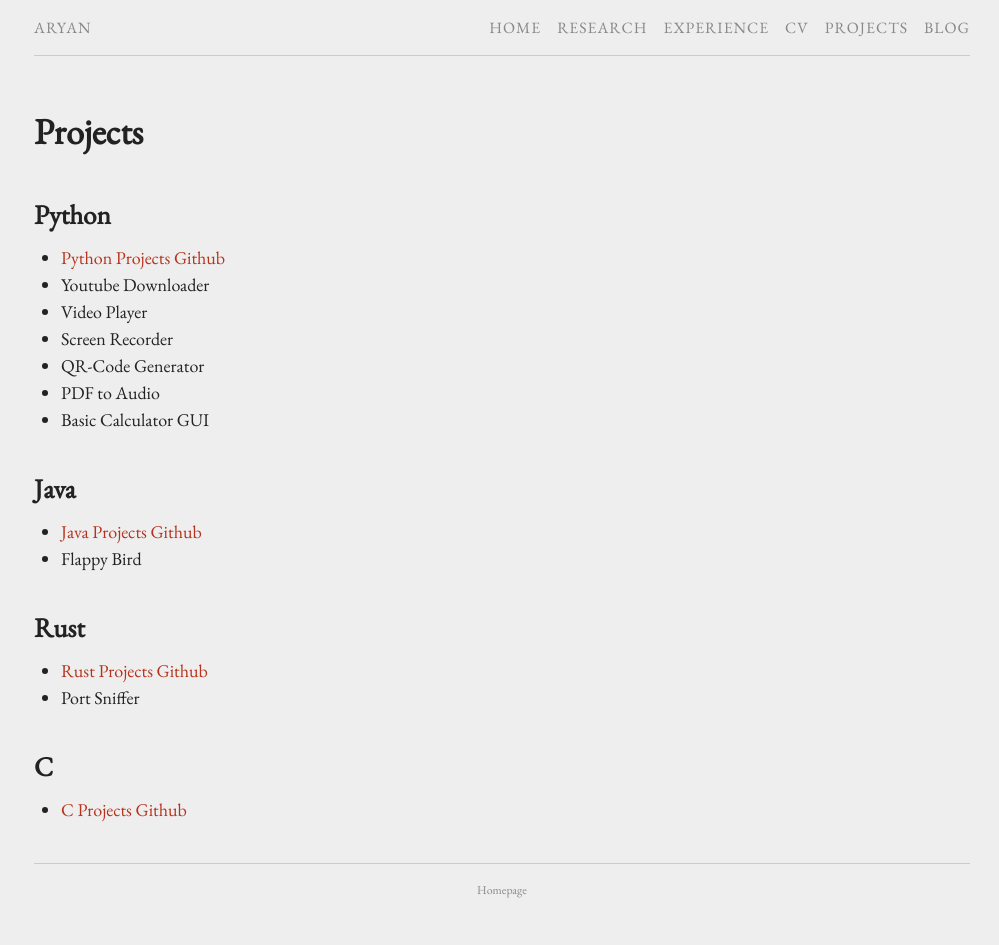
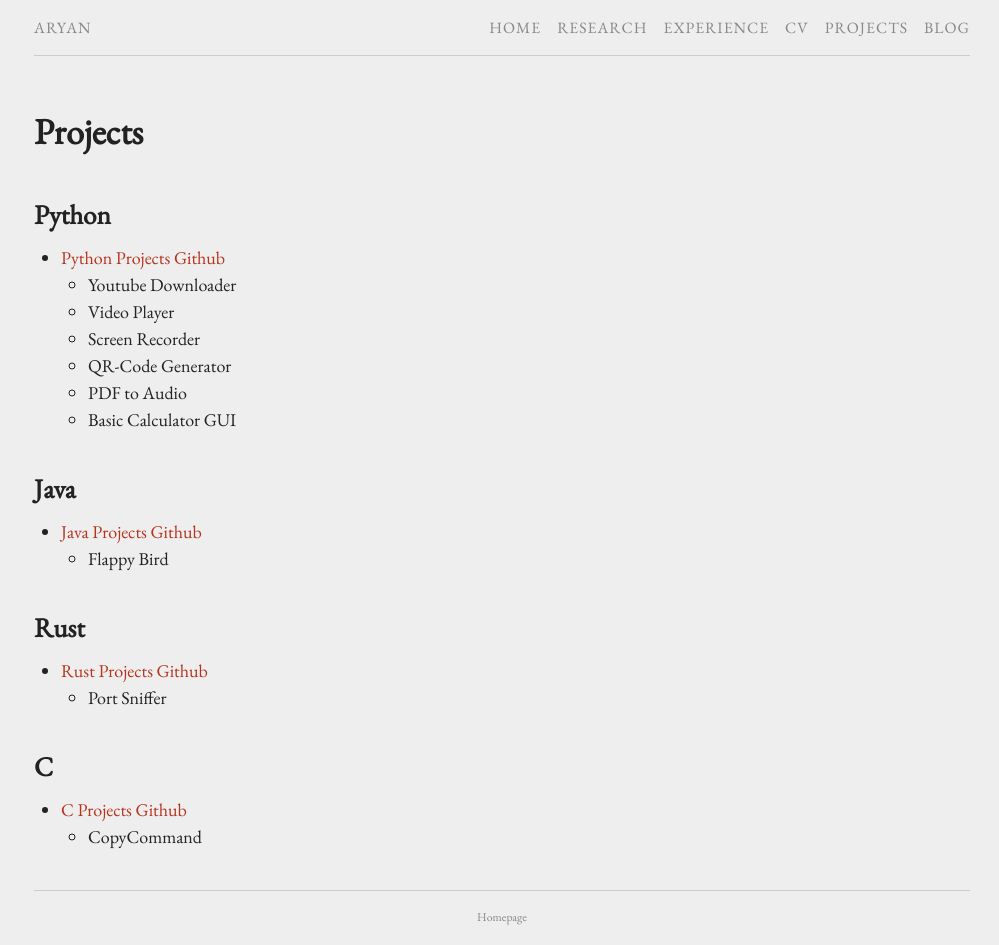
Before and after one commit to aa-ryan/aa-ryan.github.io, a Jekyll site: the page built from projects.md, in a window 1280 px wide. Shown: the whole page, without its empty margins (138-1137 px from the left). Built offline with Jekyll 4.4.1, drawn with Linux system fonts in a browser that asks for light colours; before the commit the page ends 918 px from its top, so only the background shows below that.

Commit message:
Making it look good

```diff
--- a/projects.md
+++ b/projects.md
@@ -8,26 +8,27 @@ permalink: /projects/
 ## Python
 
 - [Python Projects Github](github.com/aa-ryan/Projects/Python)
-- Youtube Downloader
-- Video Player
-- Screen Recorder
-- QR-Code Generator
-- PDF to Audio
-- Basic Calculator GUI
+  * Youtube Downloader
+  * Video Player
+  * Screen Recorder
+  * QR-Code Generator
+  * PDF to Audio
+  * Basic Calculator GUI
 
 
 ## Java
 
 - [Java Projects Github](github.com/aa-ryan/Projects/Java)
-- Flappy Bird
+  * Flappy Bird
 
 
 ## Rust
 
 - [Rust Projects Github](github.com/aa-ryan/Projects/Rust)
-- Port Sniffer
+  * Port Sniffer
 
 
 ## C
 
 - [C Projects Github](github.com/aa-ryan/Projects/C)
+    * CopyCommand
```
